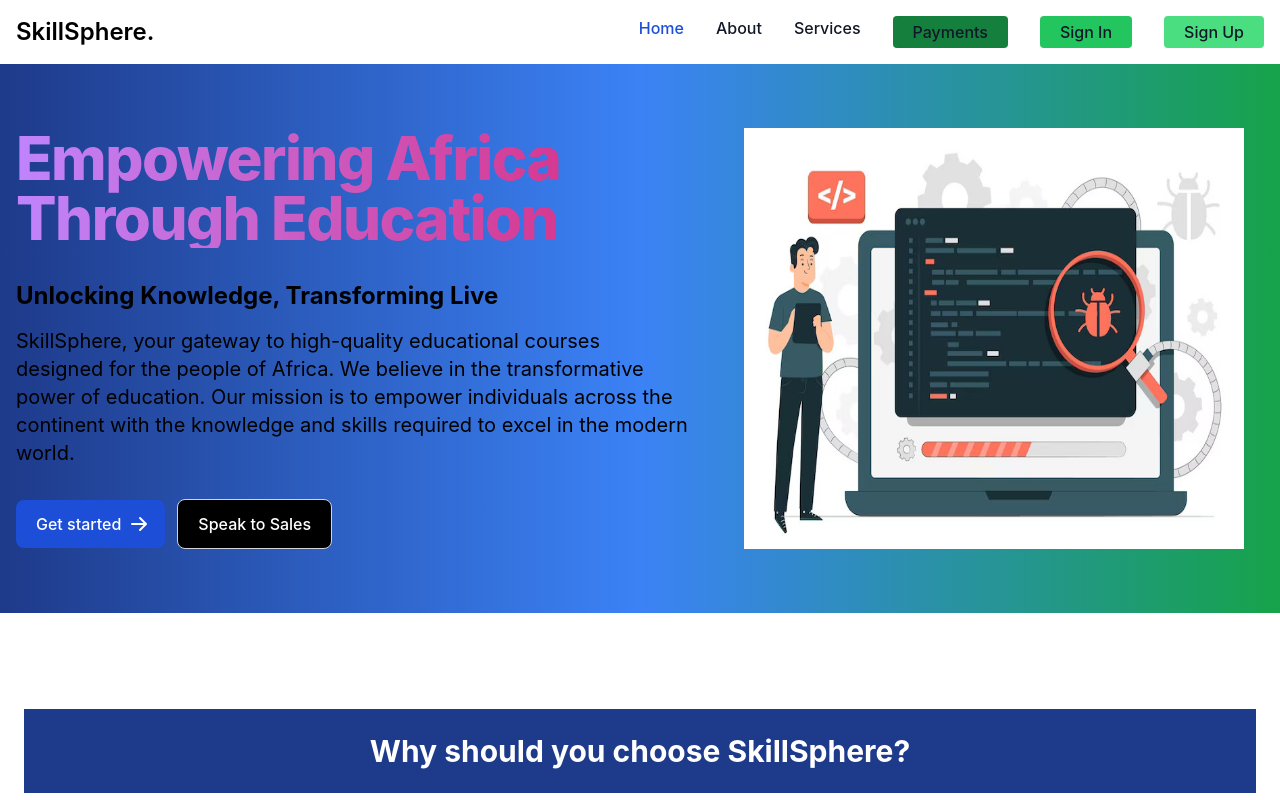
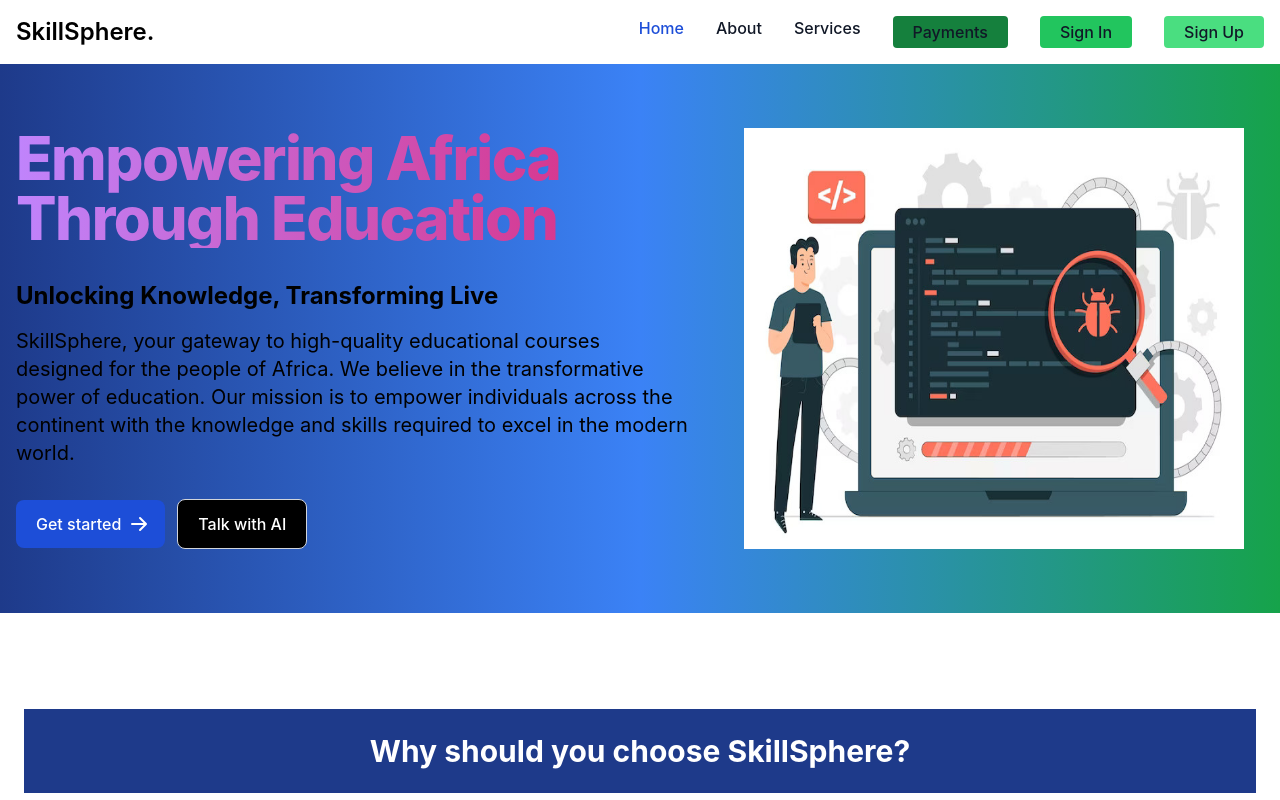
Before and after one commit to JOHN-AMAO/SkillSphere, a Next.js app: page / in a window 1280 px wide. Shown: the top 800 px of the page. Built offline with nearby package versions, Linux system fonts and the light colour scheme.

Commit message:
"Integrating digital human"

```diff
--- a/src/pages/index.js
+++ b/src/pages/index.js
@@ -151,10 +151,10 @@ export default function Home() {
                 </svg>
               </Link>
               <a
-                href='#'
+                href='https://skillsphere-ai.vercel.app/'
                 className='inline-flex items-center justify-center px-5 py-3 text-base font-medium text-center border border-gray-300 rounded-lg hover:bg-gray-100 focus:ring-4 focus:ring-gray-100 text-white bg-black dark:border-gray-700 dark:hover:bg-gray-700 dark:focus:ring-gray-800'
               >
-                Speak to Sales
+                Talk with AI
               </a>
             </div>
             <div class='lg:mt-0 lg:col-span-5 lg:flex'>
```
